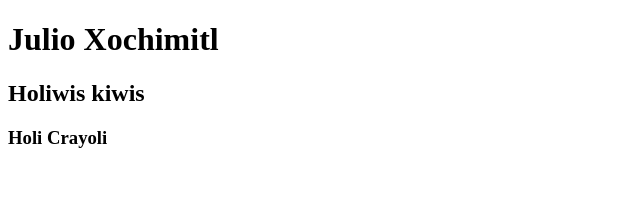
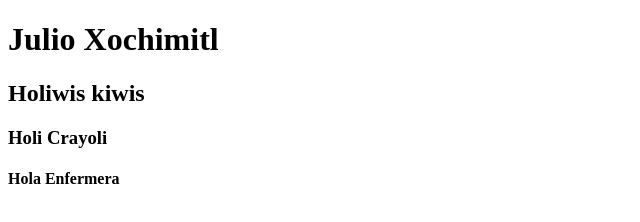
Before and after one commit to julioXochimitl/coco, a plain HTML site: page index.html in a window 1280 px wide. Shown: the whole page, without its empty margins (0-640 px from the left). Drawn offline with Linux system fonts and the light colour scheme.

Commit message:
Inserto h4 Hola Enfermera

```diff
--- a/index.html
+++ b/index.html
@@ -10,5 +10,6 @@
     <h1>Julio Xochimitl</h1>
     <h2>Holiwis kiwis</h2>
     <h3>Holi Crayoli</h3>
+    <h4>Hola Enfermera</h4>
 </body>
 </html>
```
